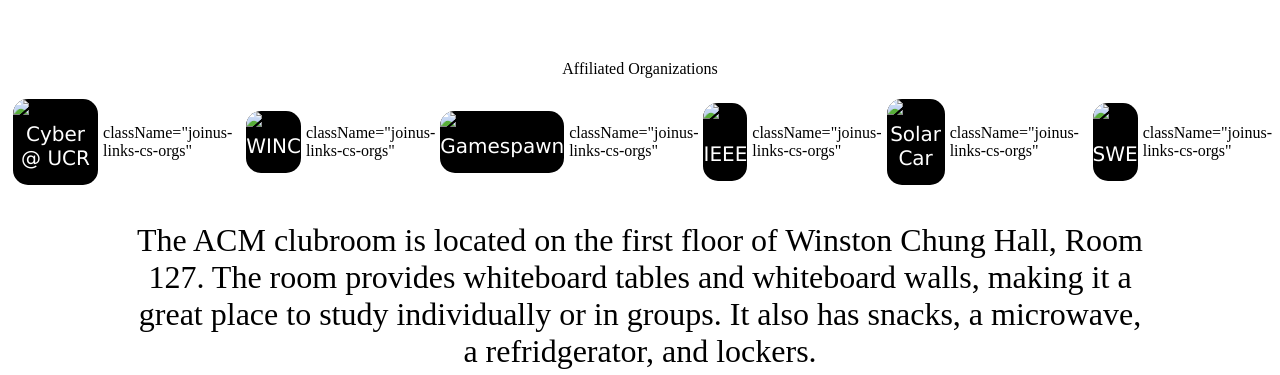
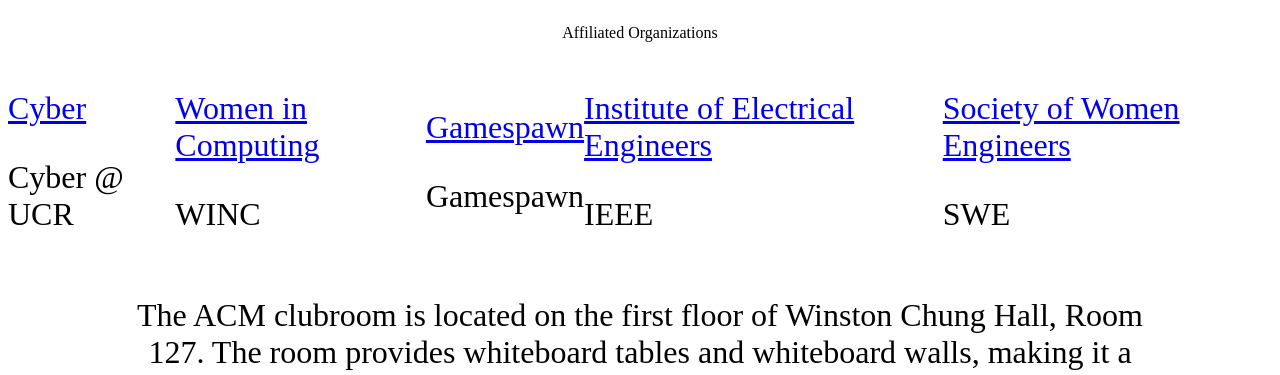
Before and after one commit to acm-ucr/acm-hydra, a Gatsby site: page /join-us in a window 1280 px wide. Shown: the top 375 px of the page. Built offline with nearby package versions, Linux system fonts and the light colour scheme; Gatsby itself is replaced by a stand-in of ours.

Commit message:
fix up links

```diff
--- a/src/components/Join-Us/Link.css
+++ b/src/components/Join-Us/Link.css
@@ -1,48 +1,3 @@
-.link-card {
-    background-color: black;
-    width: fit-content;
-    height: fit-content;
-    margin: 5px;
-    border-radius: 15px;
+.joinus-link-abbreviation, .joinus-link-name {
+    font-size: 2em;
 }
-
-.link-card img {
-    width: 100%;
-    border-radius: 15px 15px 0 0;
-}
-
-.link-position {
-    font-family: Georgia, 'Times New Roman', Times, serif;
-    font-family: Verdana, Geneva, Tahoma, sans-serif;
-    font-size: 1em;
-    color: white;
-    text-align: center;
-    margin: 0;
-    padding-bottom: 15px;
-    padding-top: 0;
-}
-
-.link-name {
-    font-family: Verdana, Geneva, Tahoma, sans-serif;
-    font-size: 1.25em;
-    color: white;
-    text-align: center;
-    margin: 0;
-    padding-top: 5px;
-    padding-bottom: 0;
-}
-
-.square {
-    width: 100%;
-    height: 0;
-    padding-top: 100%;
-    background-color: #ccc;
-    position: relative;
-    margin: 5px;
-  }
-
-.content {
-position: absolute;
-    top: 0;
-    left: 0;
-  }
--- a/src/components/Join-Us/Link.js
+++ b/src/components/Join-Us/Link.js
@@ -1,12 +1,13 @@
 import React from 'react'
 import "./Link.css"
 
-const Link = (props) => {
+const Link = ({ img, link, name, abbreviation }) => {
     return (
-        <div className="link-card">
-            <img src={props.img} style={{ objectFit: "cover", objectPosition: props.offset }} alt="Link"/>
-            <p className="link-name">{props.name}</p>
-            <p className='link-position'>{props.position}</p>
+        <div className="joinus-link-container">
+            <a className = "joinus-link-link" href={link} target="_blank">
+                <p className = "joinus-link-name">{name}</p>
+            </a>
+            <p className = "joinus-link-abbreviation">{abbreviation}</p>
         </div>
     )
 }
--- a/src/components/Join-Us/Links.js
+++ b/src/components/Join-Us/Links.js
@@ -6,61 +6,27 @@
 const Links = () => {
 
   const links = [
-    ["https://cyber.cs.ucr.edu/", "Cyber @ UCR"],
-    ["https://winc.cs.ucr.edu/", "WINC"],
-    ["https://gamespawn.github.io/", "Gamespawn"],
-    ["https://ieee.ucr.edu/", "IEEE"],
-    ["https://ucrsolarcar.com/", "Solar Car"],
-    ["https://ucrswe.org/", "SWE"],
+    ["https://cyber.cs.ucr.edu/", "Cyber @ UCR", "Cyber"],
+    ["https://winc.cs.ucr.edu/", "WINC", "Women in Computing"],
+    ["https://gamespawn.github.io/", "Gamespawn", "Gamespawn"],
+    ["https://ieee.ucr.edu/", "IEEE", "Institute of Electrical Engineers"],
+    ["https://ucrswe.org/", "SWE", "Society of Women Engineers"],
   ]
 
   return (
     <div>
-      {/* <div className="joinus-links-header" >
-        <p>Join ACM@UCR</p>
-      </div>
-      <div className="joinus-links-image">
-         <img src="https://i.imgur.com/1aKMX30.png" width="15%" height="15%" alt="ACM @ UCR Logo"></img>
-      </div> */}
-      <br /><br />
       <div className="joinus-links-orgs">
         <p>Affiliated Organizations</p>
         <Container fluid style={{ display: 'flex', justifyContent: 'center', alignItems: 'center' }}>
           <Row style={{ display: 'flex', justifyContent: 'center', alignItems: 'center' }}>
               {links.map(link => (
-                  <Col style={{ display: 'flex', justifyContent: 'center', alignItems: 'center' }}>
-                      <Link link={link[0]} name={link[1]}  />
-                      <a>className="joinus-links-cs-orgs"</a>
+                  <Col xl = {4} style={{ display: 'flex', justifyContent: 'center', alignItems: 'center' }}>
+                      <Link link={link[0]} abbreviation={link[1]} name={link[2]} />
                   </Col>
               )
               )}
           </Row>
         </Container>
-
-        {/* lg={3} md={4} sm={6} xs={12} */}
-
-        {/* <Row>
-          <Col>
-          <a className="joinus-links-cs-orgs" href="https://cyber.cs.ucr.edu/" target="_parent">Cyber @ UCR</a>
-          </Col>
-          <Col>
-          <a className="joinus-links-cs-orgs" href="https://winc.cs.ucr.edu/" target="_parent">WINC</a>
-          </Col>
-          <Col>
-          <a className="joinus-links-cs-orgs" href="https://gamespawn.github.io/" target="_parent">Gamespawn</a>
-          </Col>
-          <Col>
-          <a className="joinus-links-cs-orgs" href="https://ieee.ucr.edu/" target="_parent">IEEE</a>
-          </Col>
-          <Col>
-          <a className="joinus-links-cs-orgs" href="https://ucrsolarcar.com/" target="_parent">Solar Car</a>
-          </Col>
-          <Col>
-          <a className="joinus-links-cs-orgs" href="https://ucrswe.org/" target="_parent">SWE</a>
-          </Col>
-
-          </Row> */}
-
       </div>
     </div>
 
```
